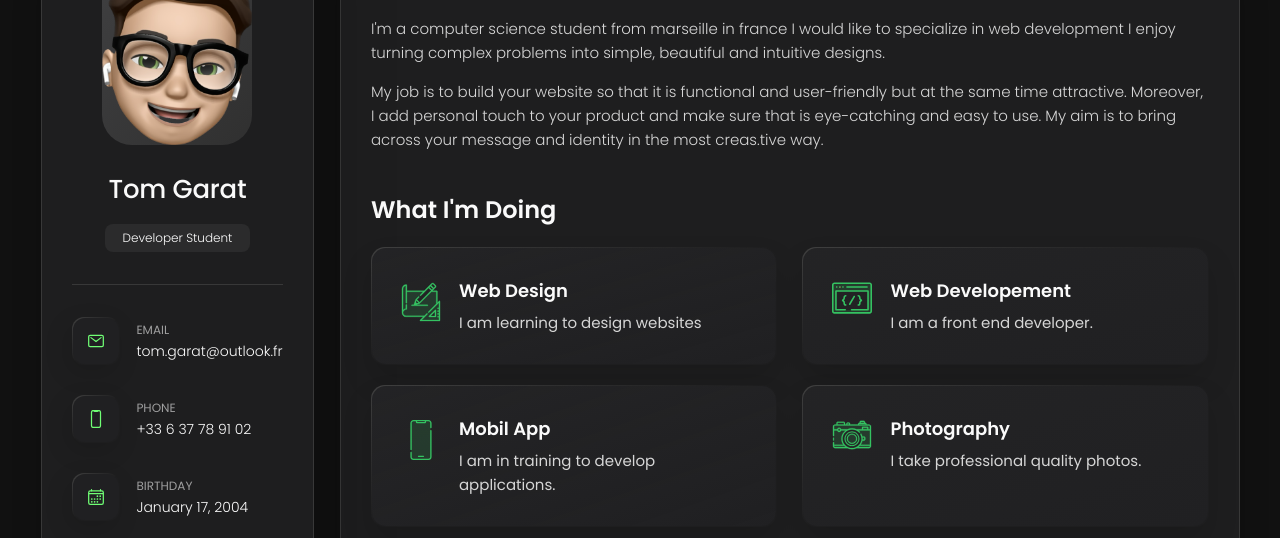
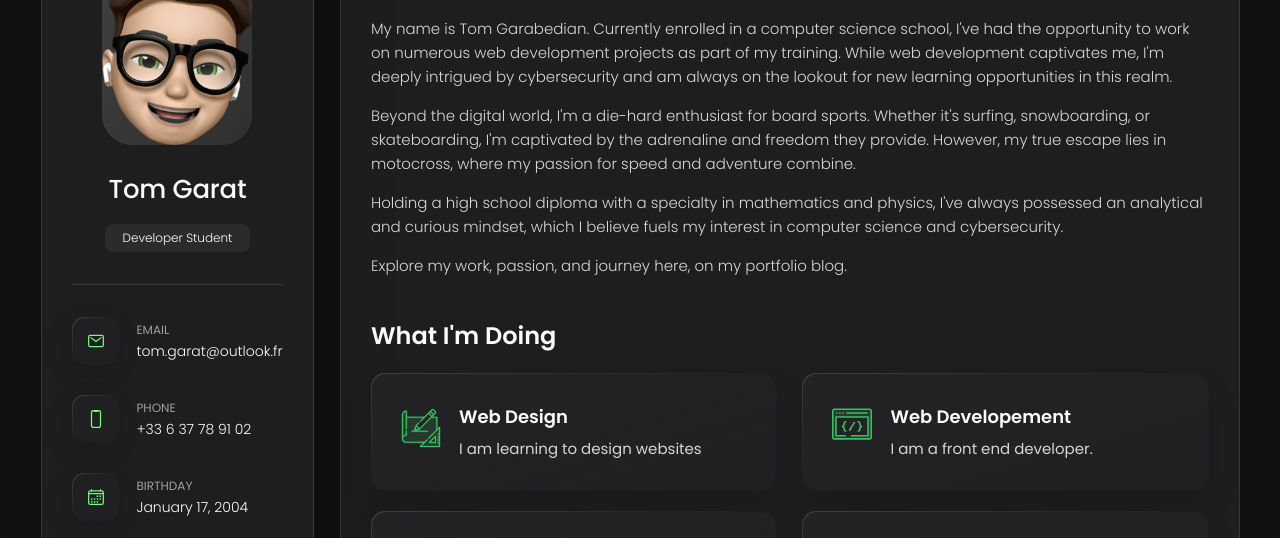
Before and after one commit to TomGarat/tomgarat.github.io, a plain HTML site: page index.html in a window 1280 px wide. Shown: the part 162-700 px from the top of the page. Drawn offline with nearby package versions, Linux system fonts and the light colour scheme.

Commit message:
update about me

```diff
--- a/index.html
+++ b/index.html
@@ -209,18 +209,18 @@
 
         <section class="about-text">
           <p>
-            I'm a computer science student from marseille in france I would like to specialize in web development
-            I enjoy
-            turning complex problems into simple, beautiful and intuitive designs.
+            My name is Tom Garabedian. Currently enrolled in a computer science school, I've had the opportunity to work on numerous web development projects as part of my training. While web development captivates me, I'm deeply intrigued by cybersecurity and am always on the lookout for new learning opportunities in this realm.
           </p>
 
           <p>
-            My job is to build your website so that it is functional and user-friendly but at the same time attractive.
-            Moreover, I
-            add personal touch to your product and make sure that is eye-catching and easy to use. My aim is to bring
-            across your
-            message and identity in the most creas.tive way.
+            Beyond the digital world, I'm a die-hard enthusiast for board sports. Whether it's surfing, snowboarding, or skateboarding, I'm captivated by the adrenaline and freedom they provide. However, my true escape lies in motocross, where my passion for speed and adventure combine.
           </p>
+
+          <p>
+            Holding a high school diploma with a specialty in mathematics and physics, I've always possessed an analytical and curious mindset, which I believe fuels my interest in computer science and cybersecurity.</p>
+
+          <p>
+            Explore my work, passion, and journey here, on my portfolio blog.</p>
         </section>
 
 
```
